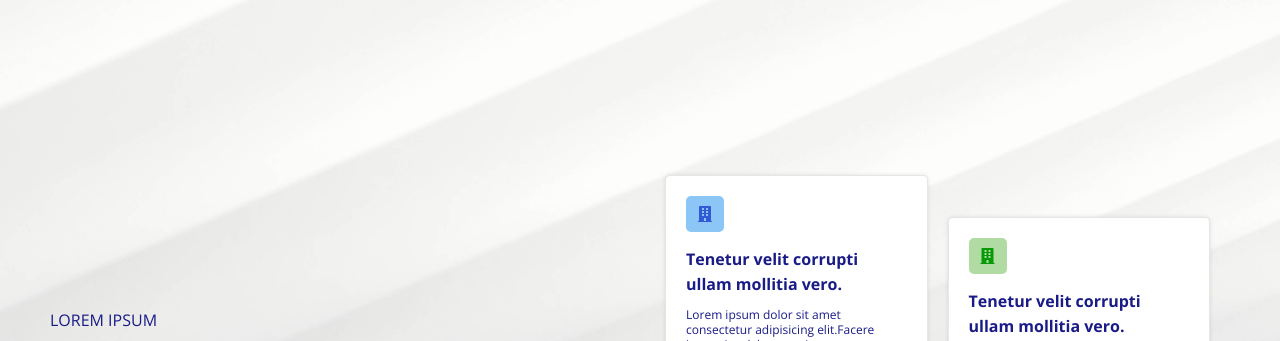
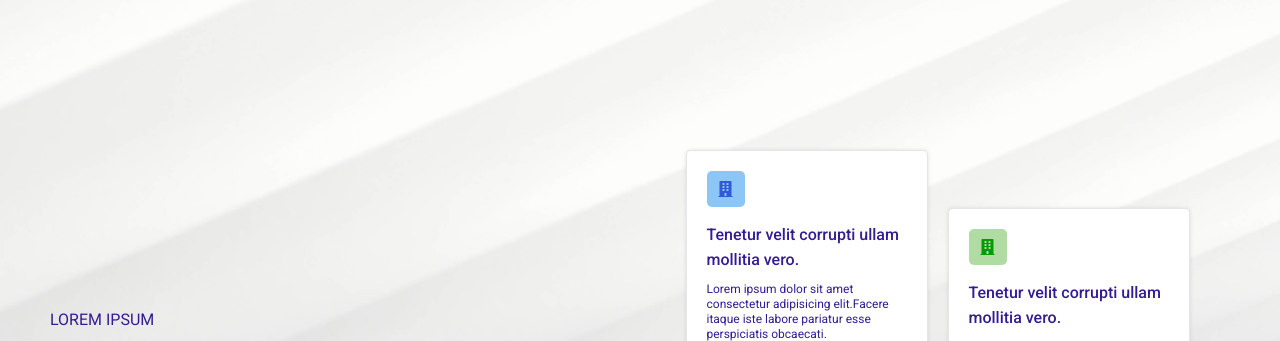
Before and after one commit to WandaSzmuc/zadanie_1, a plain HTML site: page index.html in a window 1280 px wide. Shown: the top 341 px of the page. Drawn offline with nearby package versions, Linux system fonts and the light colour scheme.

Commit message:
poprawki

```diff
--- a/index.html
+++ b/index.html
@@ -7,8 +7,8 @@
     <link href="./style.css/main.css" rel="stylesheet" />
     <link href="./style.css/reset.css" rel="stylesheet" />
     <link rel="preconnect" href="https://fonts.googleapis.com">
-<link rel="preconnect" href="https://fonts.gstatic.com" crossorigin>
-<link href="https://fonts.googleapis.com/css2?family=Open+Sans:wght@400;600;700&display=swap" rel="stylesheet">
+    <link rel="preconnect" href="https://fonts.gstatic.com" crossorigin>
+    <link href="https://fonts.googleapis.com/css2?family=Roboto:wght@300;400;500&display=swap" rel="stylesheet">
     <link
       rel="stylesheet"
       href="https://cdnjs.cloudflare.com/ajax/libs/font-awesome/5.15.3/css/all.min.css"
--- a/style.css/main.css
+++ b/style.css/main.css
@@ -1,6 +1,6 @@
 :root {
-  --main-text-color: rgb(25, 27, 134);
-  --span-color: rgb(109, 25, 204);
+  --main-text-color: rgb(50, 28, 148);
+  --span-color: rgb(75, 46, 243);
   --accent-color: orange;
 }
 
@@ -10,14 +10,14 @@
   align-items: center;
   justify-content: center;
   padding: 50px;
-  font-family: "Open Sans", sans-serif;
+  font-family: "Roboto", sans-serif;
   color: var(--main-text-color);
   background-image: url(./pexels-gdtography-950241.jpg);
   background-position: center;
   background-size: cover;
 }
 .bold {
-  font-weight: 700;
+  font-weight: 500;
 }
 
 /* All styles for Welcome container */
@@ -56,9 +56,10 @@ span {
 .articles {
   width: 50%;
   display: flex;
+  justify-content: center;
 }
 .articles-containers {
-  min-height: 550px;
+  min-height: 600px;
 }
 .second-articles-container {
   display: flex;
@@ -66,8 +67,10 @@ span {
   justify-content: center;
 }
 .article {
+  width: 200px;
+  height: 200px;
   margin: 0 20px 20px 0;
-  padding: 20px;
+  padding: 20px 20px 0 20px;
   border: 1px solid rgba(128, 128, 128, 0.2);
   box-shadow: 0 0 4px rgba(128, 128, 128, 0.2);
   border-radius: 5px;
```
